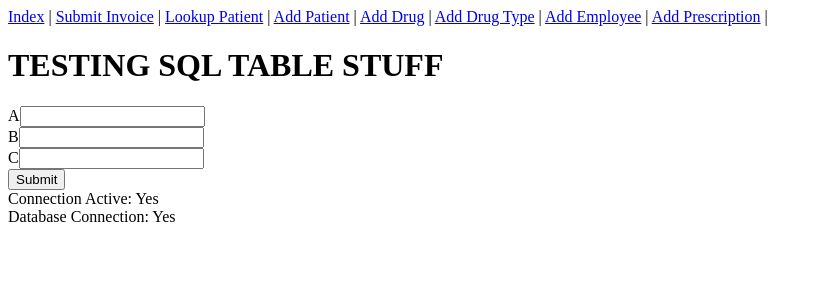
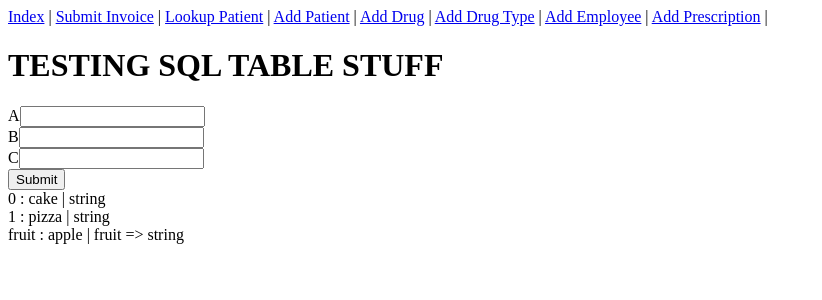
Before and after one commit to TeamUnamed/CMPS-460-Project, a PHP site: page /test.php in a window 1280 px wide. Shown: the top 300 px of the page, without its empty margins (0-822 px from the left). Run offline with PHP 8.4, Linux system fonts and the light colour scheme.

Commit message:
Added insert function to SQLConnection.php

```diff
--- a/src/SQLProject/test.php
+++ b/src/SQLProject/test.php
@@ -2,7 +2,6 @@
 <html lang="en">
 <head>
     <?php
-    include "util/SQLConnection.php";
     include "generic/header_generic.html";
 
     use SQLProject\util\SQLConnection;
@@ -19,12 +18,12 @@
         <input type="submit" />
     </form>
     <?php
-
-    include_once "constants.php";
-    $conn = new SQLConnection(SERVER, USERNAME, PASSWORD);
-    print "Connection Active: " . (($conn -> connect()) ? "Yes" : "No") . "<br>";
-    print "Database Connection: " . (($conn -> selectDatabase(DATABASE, true)) ? "Yes" : "No") . "<br>";
-//    print __DIR__;
+        $test = ['cake','pizza'];
+        $test += ['fruit' => 'apple'];
+//        print $test['fruit'] . '<br>';
+        foreach ($test as $k => $v) {
+            print $k . ' : ' . $v . ' | ' . (is_string($k) ? "$k => " : "") . gettype($v) .  '<br>';
+        }
     ?>
 </body>
 <script>
--- a/src/SQLProject/util/SQLConnection.php
+++ b/src/SQLProject/util/SQLConnection.php
@@ -13,6 +13,9 @@
         private string $password;
         private string $database;
         private mysqli $connection;
+        private mysqli_sql_exception | null $exception;
+
+        private bool $connected = false;
 
         public function __construct(string $server, string $username, string $password) {
             $this -> server = $server;
@@ -20,13 +23,15 @@
             $this -> password = $password;
         }
 
-        public function connect() : bool {
+        public function connect() : SQLConnection {
             try {
-                $this -> connection = new mysqli($this -> server, $this -> username, $this -> password);
-                return true;
-            } catch (mysqli_sql_exception) {
-                return false;
+                $this -> connection = new mysqli(SERVER, USERNAME, PASSWORD);
+                $this->connected = true;
+            } catch (mysqli_sql_exception $exception) {
+                $this -> exception = $exception;
             }
+
+            return $this;
         }
 
         public function selectDatabase(string $database, bool $create_if_null = false) : bool {
@@ -67,6 +72,71 @@
 
             return $this -> connection -> query($query);
         }
+
+        public function insert(string $table, string ...$args) : bool {
+            if (!isset($this -> connection))
+                return false;
+
+            if (count($args) == 0)
+                return false;
+
+            $cols = [];
+            $vars = [];
+
+            foreach ($args as $k=>$v) {
+                if (is_string($k))
+                    $cols[] = $k;
+
+                $vars[] = $v;
+            }
+
+            $cols_size = count($cols);
+            $vars_size = count($vars);
+
+            if ($cols_size > 0 && $cols_size != $vars_size)
+                return false;
+
+            // Preset the arrays
+            $str_vars = $this->wrap_var($vars[0]);
+
+            if ($cols_size > 0)
+                $str_cols = '(' . $cols[0];
+            else
+                $str_cols = '';
+
+            // Convert arrays into strings
+            for ($i = 1; $i < $vars_size; $i++) {
+                if ($cols_size > 0)
+                    $str_cols .= ', ' . $cols[$i];
+
+                $str_vars .= ', ' . $this->wrap_var($vars[$i]);
+            }
+
+            if ($cols_size > 0)
+                $str_cols .= ') ';
+
+            try {
+                $this -> connection -> query("INSERT INTO $table VALUES $str_cols ($str_vars)");
+            } catch (mysqli_sql_exception $exception) {
+                $this -> exception = $exception;
+                return false;
+            }
+
+            return true;
+        }
+
+        public function getException() : mysqli_sql_exception {
+            $exception = $this->exception;
+            $this->exception = null;
+            return $exception;
+        }
+
+        private function wrap_var($var) : string {
+            if (is_numeric($var))
+                return $var;
+            else
+                return "'$var'";
+        }
     }
 //    spl_autoload_register(function ($class) {
 //        require "";
```
Also changed, not shown: src/SQLProject/add_drug.php (+10 -5 lines).
